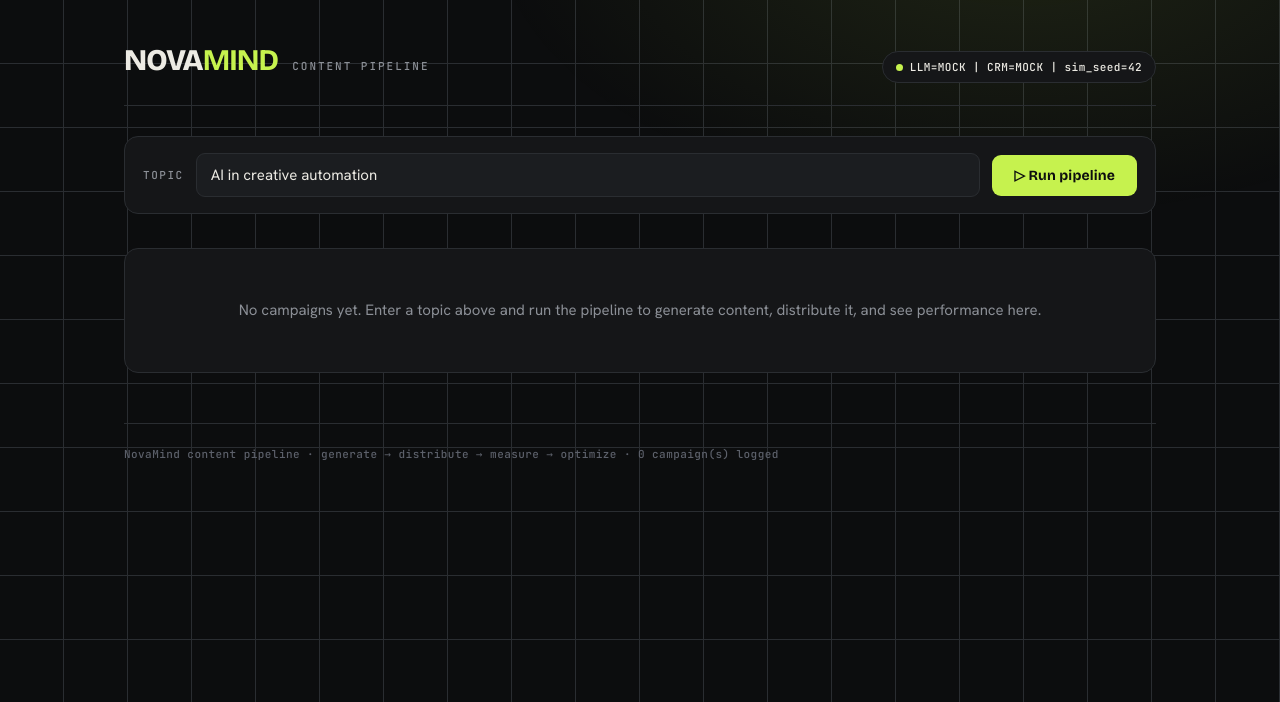
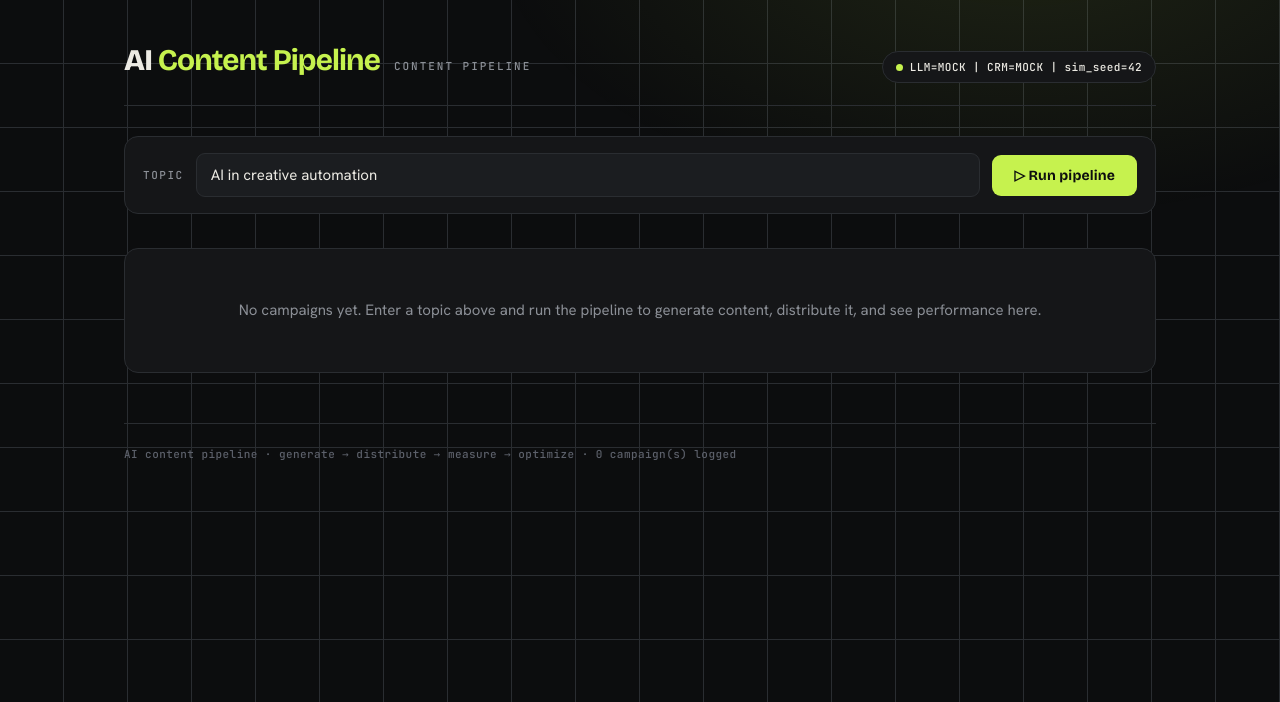
Before and after one commit to liwelaine/ai-pmm-workflows, a Flask app: page / in a window 1280 px wide. Shown: the top 702 px of the page. Run offline with Flask 3, Linux system fonts and the light colour scheme; data that the repository does not hold is empty.

Commit message:
Remove NovaMind branding from content pipeline dashboard

```diff
--- a/ai-content-pipeline/dashboard/templates/index.html
+++ b/ai-content-pipeline/dashboard/templates/index.html
@@ -3,7 +3,7 @@
 <head>
 <meta charset="utf-8">
 <meta name="viewport" content="width=device-width, initial-scale=1">
-<title>NovaMind · Content Pipeline</title>
+<title>AI Content Pipeline</title>
 <link rel="preconnect" href="https://fonts.googleapis.com">
 <link rel="preconnect" href="https://fonts.gstatic.com" crossorigin>
 <link href="https://fonts.googleapis.com/css2?family=Bricolage+Grotesque:opsz,wght@12..96,500;12..96,700;12..96,800&family=Hanken+Grotesk:wght@400;500;600&family=JetBrains+Mono:wght@500;700&display=swap" rel="stylesheet">
@@ -102,7 +102,7 @@
 
   <header>
     <div class="brand">
-      <span class="mark">NOVA<b>MIND</b></span>
+      <span class="mark">AI<b> Content Pipeline</b></span>
       <span class="tag">content&nbsp;pipeline</span>
     </div>
     <span class="chip"><span class="dot"></span>{{ mode }}</span>
@@ -191,7 +191,7 @@
     </div>
   {% endif %}
 
-  <div class="foot">NovaMind content pipeline · generate → distribute → measure → optimize · {{ campaigns|length }} campaign(s) logged</div>
+  <div class="foot">AI content pipeline · generate → distribute → measure → optimize · {{ campaigns|length }} campaign(s) logged</div>
 </div>
 </body>
 </html>
```
